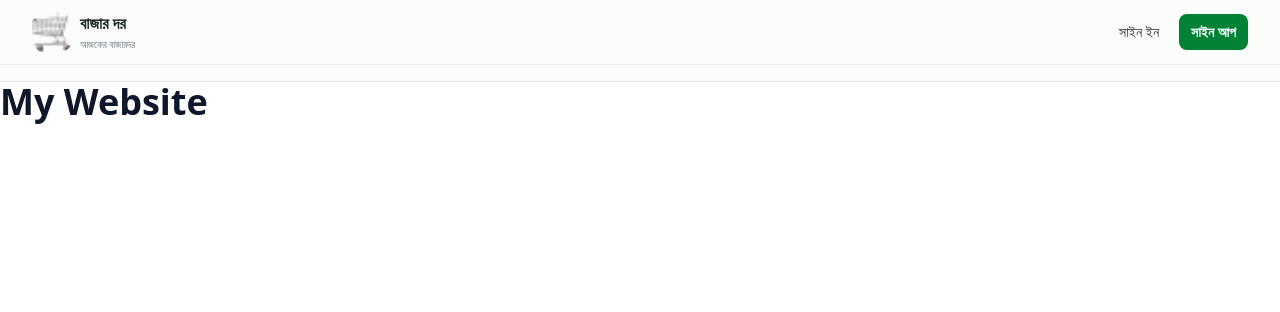
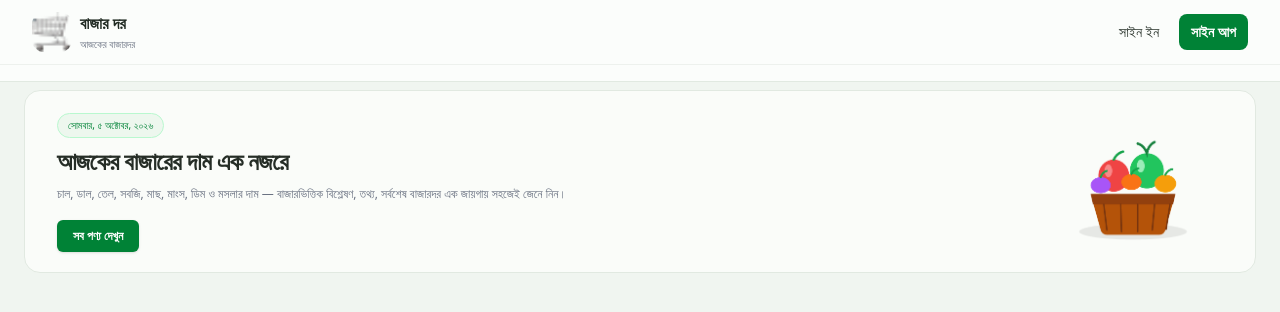
Before and after one commit to tausifahamedsabab/b14-a7-bazar-dor-project, a Next.js app: page / in a window 1280 px wide. Shown: the top 312 px of the page. Built offline with nearby package versions, Linux system fonts and the light colour scheme; no server answers.

Commit message:
hero section

```diff
--- /dev/null
+++ b/src/app/components/Hero.tsx
@@ -0,0 +1,48 @@
+
+import Image from "next/image";
+
+export default function Hero() {
+  return (
+    <section className="bg-[#f0f5f0] px-4 py-2 sm:px-6">
+      <div className="mx-auto grid max-w-7xl grid-cols-1 items-center gap-3 overflow-hidden rounded-2xl border border-[#e1e9e1] bg-[#fafcf9] px-5 py-5 sm:px-7 md:grid-cols-[1fr_180px] md:gap-6 md:px-8 md:py-5">
+
+        {/* Left Content */}
+        <div>
+          <p className="mb-2 inline-flex rounded-full border border-green-200 bg-[#edf7ee] px-2.5 py-1 text-[10px] font-medium text-green-700">
+            সোমবার, ৫ অক্টোবর, ২০২৬
+          </p>
+
+          <h1 className="text-xl font-extrabold leading-tight tracking-tight text-[#252d26] sm:text-2xl">
+            আজকের বাজারের দাম এক নজরে
+          </h1>
+
+          <p className="mt-2 max-w-xl text-xs leading-5 text-gray-500">
+            চাল, ডাল, তেল, সবজি, মাছ, মাংস, ডিম ও মসলার দাম —
+            বাজারভিত্তিক বিশ্লেষণ, তথ্য, সর্বশেষ বাজারদর এক জায়গায়
+            সহজেই জেনে নিন।
+          </p>
+
+          <a
+            href="#সব-পণ্য"
+            className="mt-4 inline-flex items-center justify-center rounded-md bg-green-700 px-4 py-2 text-xs font-bold text-white shadow-sm transition hover:bg-green-800"
+          >
+            সব পণ্য দেখুন
+          </a>
+        </div>
+
+        {/* Right Image */}
+        <div className="relative mx-auto flex h-32 w-40 items-center justify-center md:h-32 md:w-40">
+          <Image
+            src="/banner.png"
+            alt="তাজা শাকসবজির ঝুড়ি"
+            width={240}
+            height={200}
+            priority
+            className="h-full w-full object-contain"
+          />
+        </div>
+
+      </div>
+    </section>
+  );
+}
--- a/src/app/page.tsx
+++ b/src/app/page.tsx
@@ -1,7 +1,9 @@
+import Hero from "./components/Hero";
+
 export default function Home() {
   return (
-    <main className="min-h-screen bg-white text-slate-900">
-      <h1 className="text-4xl font-bold">My Website</h1>
+    <main>
+      <Hero />
     </main>
   );
 }
```
